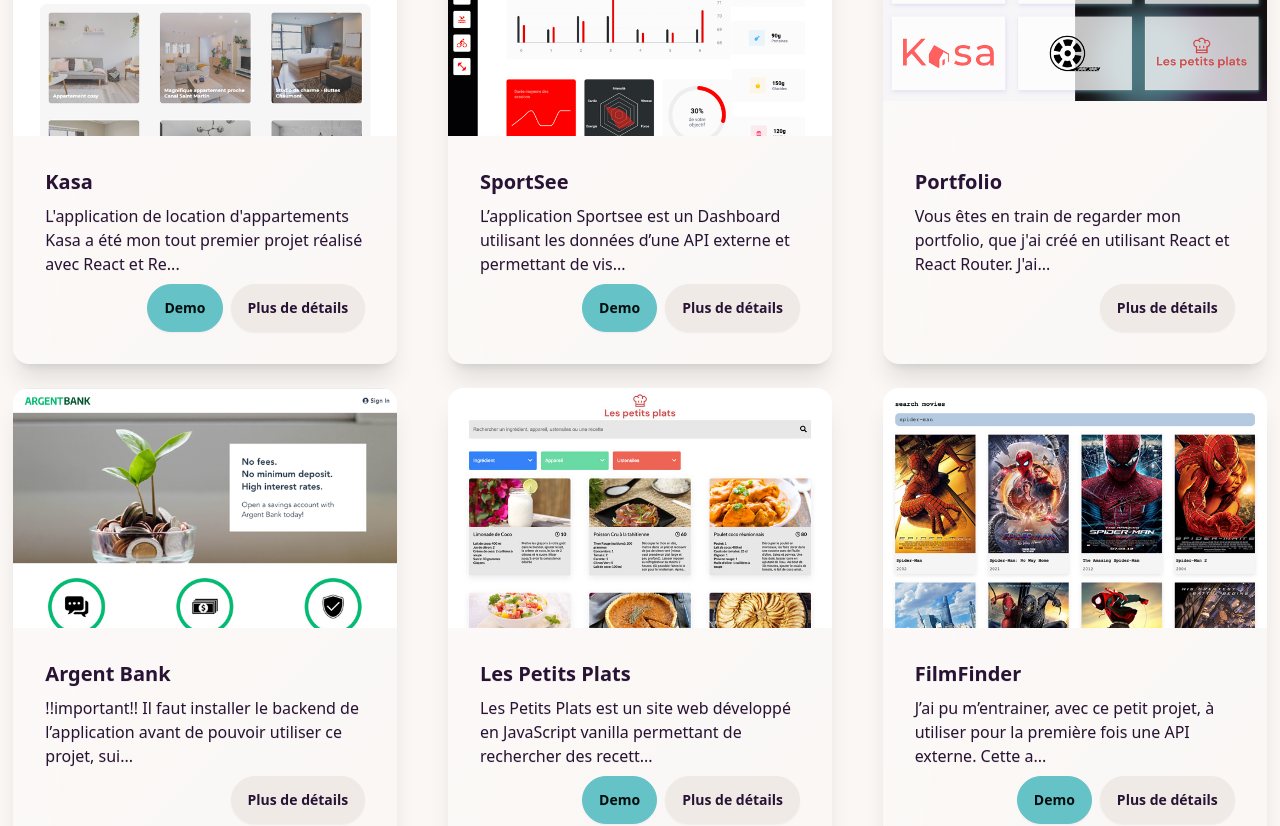
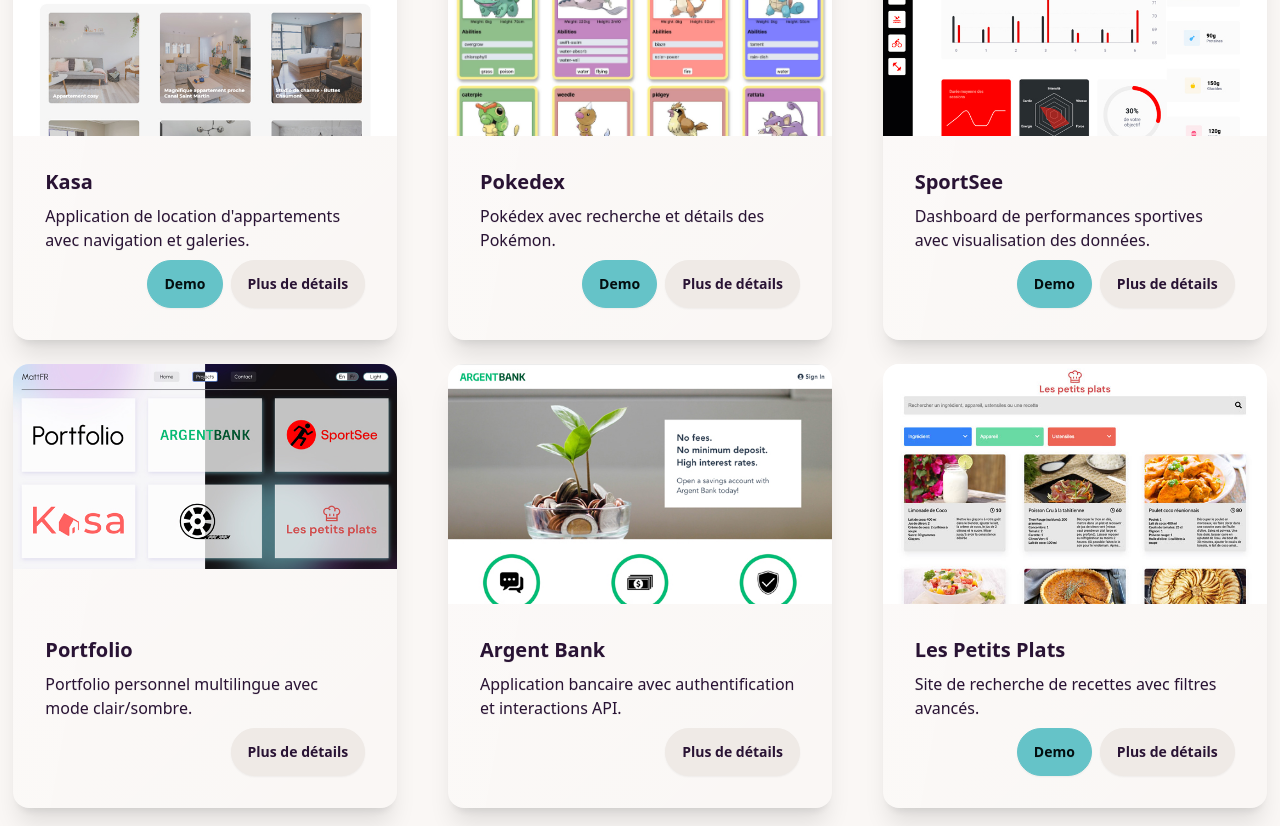
Before and after one commit to Matt-Fr/portfolio_v3, a React (Vite) app: page / in a window 1280 px wide. Shown: the part 1080-1906 px from the top of the page. Built offline with nearby package versions, Linux system fonts and the light colour scheme.

Commit message:
added pokedex in data

```diff
--- a/src/components/ProjectCard.tsx
+++ b/src/components/ProjectCard.tsx
@@ -5,6 +5,7 @@
   picture: string;
   descriptionEn: string;
   descriptionFr: string;
+  shortDescription: string;
   tags: string[];
   demo?: string;
   linkGithub: string;
@@ -24,7 +25,7 @@
       </div>
       <div className="card-body">
         <h2 className="card-title">{props.title}</h2>
-        <p>{props.descriptionFr.substring(0, 100)}...</p>
+        <p>{props.shortDescription}</p>
         <div className="card-actions justify-end">
           {props.demo && (
             <a href={props.demo} target="_blank" className="btn btn-primary">
--- a/src/data/projects.ts
+++ b/src/data/projects.ts
@@ -7,6 +7,7 @@
 import argentBank from "../assets/projectImages/argentBank.jpg";
 import portfolio from "../assets/projectImages/portfolio.jpg";
 import fisheye from "../assets/projectImages/fisheye.jpg";
+import pokedex from "../assets/projectImages/pokedex.jpg";
 
 export const dataProjects = [
   {
@@ -18,9 +19,25 @@
       "The Kasa apartment rental application was my first project built with React and React Router. I then upgraded the project with next.js, typescript and tailwindcss. The application enables the user to navigate between various rental properties. When selected, each rental listing contains a brief description of the property, image gallery, and user ratings.",
     descriptionFr:
       "L'application de location d'appartements Kasa a été mon tout premier projet réalisé avec React et React Router. J'ai ensuite effectué une mise à niveau du projet en y ajoutant Next.js, TypeScript et Tailwind CSS. Cette application permet à l'utilisateur de naviguer facilement entre différentes propriétés à louer. Lorsqu'une propriété est sélectionnée, chaque annonce affiche une brève description de la propriété, une galerie d'images et les évaluations des utilisateurs.",
+    shortDescription:
+      "Application de location d'appartements avec navigation et galeries.",
     tags: ["Typescript", "Next.js", "Tailwind CSS", "Responsive"],
     demo: "https://kasa-matt-fr.vercel.app/",
     linkGithub: "https://github.com/Matt-Fr/Franck_Matthieu_11_26042022",
+  },
+  {
+    id: 9,
+    title: "Pokedex",
+    logo: "logoPokedex",
+    picture: pokedex,
+    shortDescription: "Pokédex avec recherche et détails des Pokémon.",
+    descriptionEn:
+      "This application is a classic Pokédex that I developed for a test. It uses GraphQL to interact with the beta version of the Pokémon API, along with Tailwind CSS and Next.js in TypeScript. You can search for a Pokémon and view its detailed characteristics.",
+    descriptionFr:
+      "Cette application est un Pokédex classique que j'ai développée pour un test. Elle utilise GraphQL pour interagir avec la version bêta de l'API Pokémon, ainsi que Tailwind CSS et Next.js en TypeScript. Vous pouvez rechercher un Pokémon et consulter ses caractéristiques détaillées.",
+    tags: ["Typescript", "Next.js", "Graphql"],
+    demo: "https://mattfr-pokedex.netlify.app/",
+    linkGithub: "https://github.com/Matt-Fr/technical-test-pokedex",
   },
   {
     id: 6,
@@ -31,8 +48,10 @@
       "The Sportsee application is a dashboard which uses data (calories burned, length of workout, etc.) from an external API to create data visualizations of the athletic performances of two individuals. The graphs were created using the Recharts library and the state management using a context hook. The welcome interface contains four buttons for the two individuals: two buttons bring the user to the data visualizations based on the external API, and two buttons also display data visualizations for the same two individuals but this time pulling mock data. The application is not designed for tablet or mobile use (1024 pixels or higher).",
     descriptionFr:
       "L’application Sportsee est un Dashboard utilisant les données d’une API externe et permettant de visualiser les performances sportives des utilisateurs. Les graphs ont été réalisés grâce à la librairie Recharts et le state management grâce à un context. L’interface de l’accueil nous renvoie vers les données de deux utilisateurs (soit venant des données de l’API, soit des données mockées).",
+    shortDescription:
+      "Dashboard de performances sportives avec visualisation des données.",
     tags: ["React", "React Router", "Context", "Recharts"],
-    demo: "https://mattfr-sportsee.netlify.app/",
+    demo: "https://sportsee-mattfr.netlify.app/user/18",
     linkGithub: "https://github.com/Matt-Fr/Franck_Matthieu_12_17052022",
   },
   {
@@ -44,6 +63,7 @@
       "You are currently viewing my portfolio, which I created using React and React Router. I also utilized 'useContext' to effectively manage the application's state. I chose not to use any additional libraries in order to keep things simple. The application is also responsive, multilingual (English, French) and has a light/dark mode.",
     descriptionFr:
       "Vous êtes en train de regarder mon portfolio, que j'ai créé en utilisant React et React Router. J'ai également utilisé 'useContext' pour gérer l'état de l'application. Je n'ai pas utilisé d'autres librairies afin de garder une certaine simplicité. L’application est responsive, multilingue (anglais, français) et possède un mode clair/sombre.",
+    shortDescription: "Portfolio personnel multilingue avec mode clair/sombre.",
     tags: ["React", "React Router", "useContext"],
     linkGithub: "https://github.com/Matt-Fr/portfolio",
   },
@@ -56,6 +76,8 @@
       "Please note : The backend of the application must be installed before using this project. Please follow the installation instructions on the project's Github page. The ArgentBank application allows for authentication to a bank's service and interaction with its API. Redux Toolkit is used for state management and axios for API calls.",
     descriptionFr:
       "!!important!! Il faut installer le backend de l’application avant de pouvoir utiliser ce projet, suivez les instructions sur la page Github du projet. L’application d'ArgentBank permet de s’authentifier au service d’une banque et d’interagir avec l’API de celle-ci. J’ai utilisé Redux Toolkit pour la gestion du state ainsi qu’axios pour les appels API.",
+    shortDescription:
+      "Application bancaire avec authentification et interactions API.",
     tags: ["React", "Redux Toolkit", "axios", "Swagger"],
     linkGithub: "https://github.com/Matt-Fr/franck_matthieu_13_21092022",
   },
@@ -68,11 +90,11 @@
       "Les Petits Plats is a website developed using vanilla JavaScript which allows the user to enter multiple search criteria using pre-set filters and a search bar to search a database of 50 recipes. The principal skill showcased within this project is the development of an algorithm to display information based on the searched criteria.",
     descriptionFr:
       "Les Petits Plats est un site web développé en JavaScript vanilla permettant de rechercher des recettes de cuisines à l’aide de différents filtres ainsi que plusieurs barres de recherche. Parmi les compétences ciblées : développer un algorithme pour résoudre un problème, analyser un problème informatique.",
+    shortDescription: "Site de recherche de recettes avec filtres avancés.",
     tags: ["Vanilla JS", "HTML & CSS", "Responsive"],
     demo: "https://mattfr-les-petits-plats.netlify.app/",
     linkGithub: "https://github.com/Matt-Fr/FranckMatthieu_7_03012022",
   },
-
   {
     id: 4,
     title: "FilmFinder",
@@ -82,11 +104,11 @@
       "In creating the FilmFinder project, I learned how to use an external API. This application, created using React and React Router, allows the user to search a film through the use of a search bar. When a film name is selected, the user is directed to a page which includes a short description of the film, and the film rating. The IMDB API was used in order to pull film rating information for display in the application.",
     descriptionFr:
       "J’ai pu m’entrainer, avec ce petit projet, à utiliser pour la première fois une API externe. Cette application, créée à l'aide de React et React Router, permet de rechercher un film à l'aide d'une barre de recherche. En cliquant sur un film, vous serez redirigé sur une page comportant plus d'informations sur ce dernier. Cette application a été réalisé grâce à l'API IMDb.",
+    shortDescription: "Recherche de films avec affichage des notes IMDb.",
     tags: ["React", "React Router", "API IMDb"],
     demo: "https://mattfr-film-finder.netlify.app/",
     linkGithub: "https://github.com/Matt-Fr/film_finder",
   },
-
   {
     id: 2,
     title: "Fisheye",
@@ -96,6 +118,7 @@
       "The Fisheye application was my first website created from scratch using vanilla JavaScript through my OpenClassrooms course. The principal skills used in the creation of this website are: Develop a modular web application utilizing several design patterns, write JavaScript code so that is maintainable, manage the events of a site using JavaScript, and website accessibility. Building this site in JavaScript without access to a JavaScript library enabled me to learn the basics of the language and later, to fully understand and appreciate the advantages of a JavaScript framework.",
     descriptionFr:
       "L’application Fisheye a été mon tout premier site web réalisé ex nihilo en Javascript Vanilla avec Openclassrooms. Parmi les compétences ciblées : développer une application web modulaire avec des design patterns, écrire du code JavaScript maintenable, gérer les évènements d'un site avec JavaScript, assurer l'accessibilité d'un site web. Construire ce site en JavaScript sans aucune librairie m’a permis d’apprendre les bases du langage, et plus tard, d’apprécier les avantages d’un framework JS.",
+    shortDescription: "Application web modulaire pour photographes.",
     tags: ["Vanilla JS", "ESLint", "Responsive"],
     demo: "https://matt-fr.github.io/FranckMatthieu_6_28102021/index.html",
     linkGithub: "https://github.com/Matt-Fr/FranckMatthieu_6_28102021",
@@ -109,6 +132,7 @@
       "OhMyFood is one of my first projects created exclusively in HTML with the SCSS preprocessor. The site was built with the “mobile first” approach and gave me the opportunity to use CSS animations. Among the principal skills used in this project are: to put in place a navigation structure for a website, to use advanced CSS graphics, to ensure the graphical coherence of the website.",
     descriptionFr:
       "OhMyFood est l’un de mes premiers projets Openclassrooms créés exclusivement en Html avec le préprocesseur SCSS. Le site a été construit avec l’approche « mobile first » et m’a permis de m’initier aux animations CSS. Parmi les compétences ciblées : Mettre en place une structure de navigation pour un site web ; Mettre en œuvre des effets CSS graphiques avancés ; Assurer la cohérence graphique d'un site web.",
+    shortDescription: "Site de restaurant mobile first avec animations CSS.",
     tags: ["HTML & CSS", "Responsive"],
     demo: "https://mattfr-ohmyfood.netlify.app/",
     linkGithub: "https://github.com/Matt-Fr/Franckmatthieu_3_24082021",
```
Also changed, not shown: src/assets/projectImages/pokedex.jpg (added).
